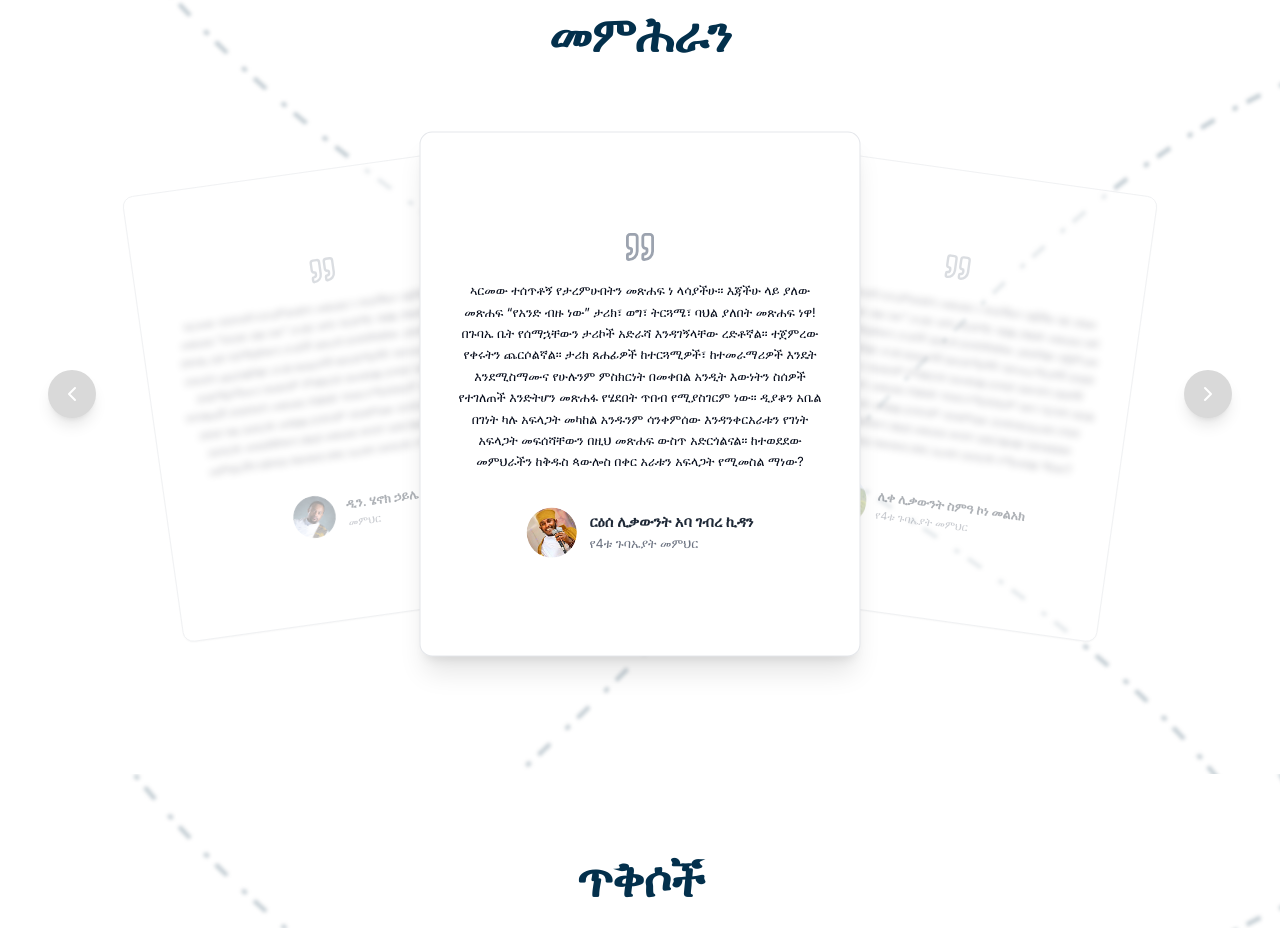
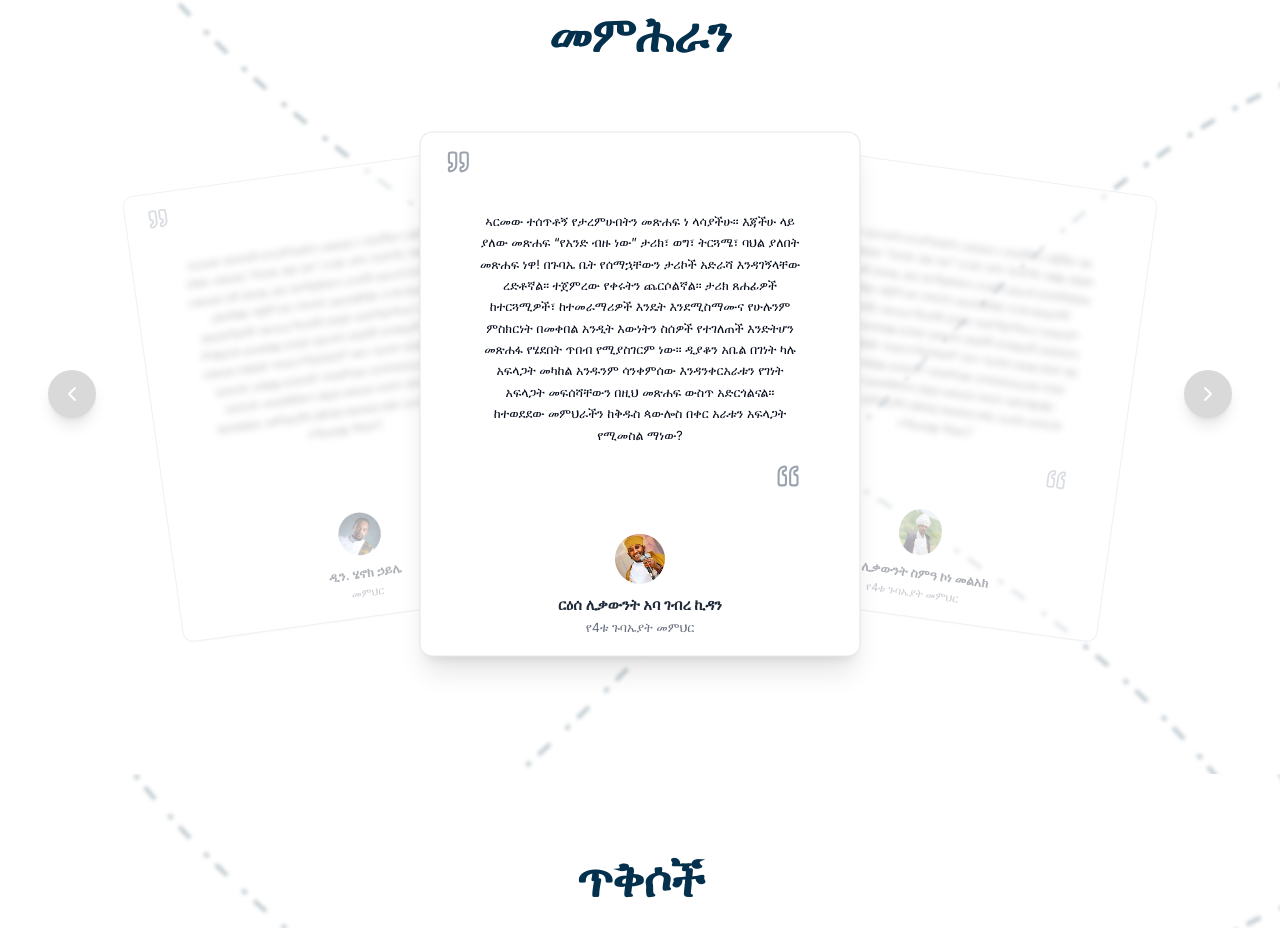
Before and after one commit to MekdelawitGebre/st-paul-book, a Next.js app: page / in a window 1280 px wide. Shown: the part 2440-3368 px from the top of the page. Built offline with nearby package versions, Linux system fonts and the light colour scheme; a web font is replaced by a local one.

Commit message:
fix :the testimoials

```diff
--- a/components/testimonials.tsx
+++ b/components/testimonials.tsx
@@ -127,31 +127,49 @@ export default function Testimonials() {
                     transform: config.transform,
                   }}
                 >
-                  <Card className={`w-full h-full p-4 ${config.cardClasses}`}>
+                  <Card className={`w-full h-full p-2 ${config.cardClasses}`}>
                     <CardContent
-                      className={`flex flex-col items-center justify-center text-center h-full ${config.contentOpacity} transition-all duration-700 px-4 py-6`}
+                      className={`flex flex-col items-center justify-center text-center h-full ${config.contentOpacity} transition-all duration-700 px-4 py-2`}
                     >
-                      <Quote className="w-8 h-8 mb-4 mt-0 text-gray-400" />
+                      <div className="relative w-full h-full flex flex-col">
+                        {/* Opening quote at top-left */}
+                        <div className="absolute top-0 left-0">
+                          <Quote className="w-6 h-6 text-gray-400" />
+                        </div>
+
+                        {/* Main content */}
+                        <div className="flex-1 flex flex-col justify-center px-8 pt-8">
                           <p
-                        className={`${config.fontSize} mb-4 ${config.textBlur}`}
+                            className={`${config.fontSize} ${config.textBlur}`}
                           >
                             {testimonial.quote}
                           </p>
-                      <div className="flex items-center gap-3 mt-4">
+
+                          {/* Closing quote after description */}
+                          <div className="flex justify-end mt-4">
+                            <Quote className="w-6 h-6 text-gray-400 transform rotate-180" />
+                          </div>
+                        </div>
+
+                        {/* Author section at bottom */}
+                        <div className="flex flex-col items-center justify-center mt-auto pt-4">
                           <Image
                             src={testimonial.author.image}
                             alt={testimonial.author.name}
                             width={48}
                             height={48}
-                          className="rounded-full"
+                            className="rounded-full mb-2"
                           />
-                        <div className="text-left">
-                          <p className={`font-semibold text-gray-800 text-sm`}>
+                          <div className="text-center">
+                            <p
+                              className={`font-semibold text-gray-800 text-sm`}
+                            >
                               {testimonial.author.name}
                             </p>
                             <p className="text-xs text-gray-500">
                               {testimonial.author.title}
                             </p>
+                          </div>
                         </div>
                       </div>
                     </CardContent>
```
Lines whose indentation alone changed are shown as unchanged.
